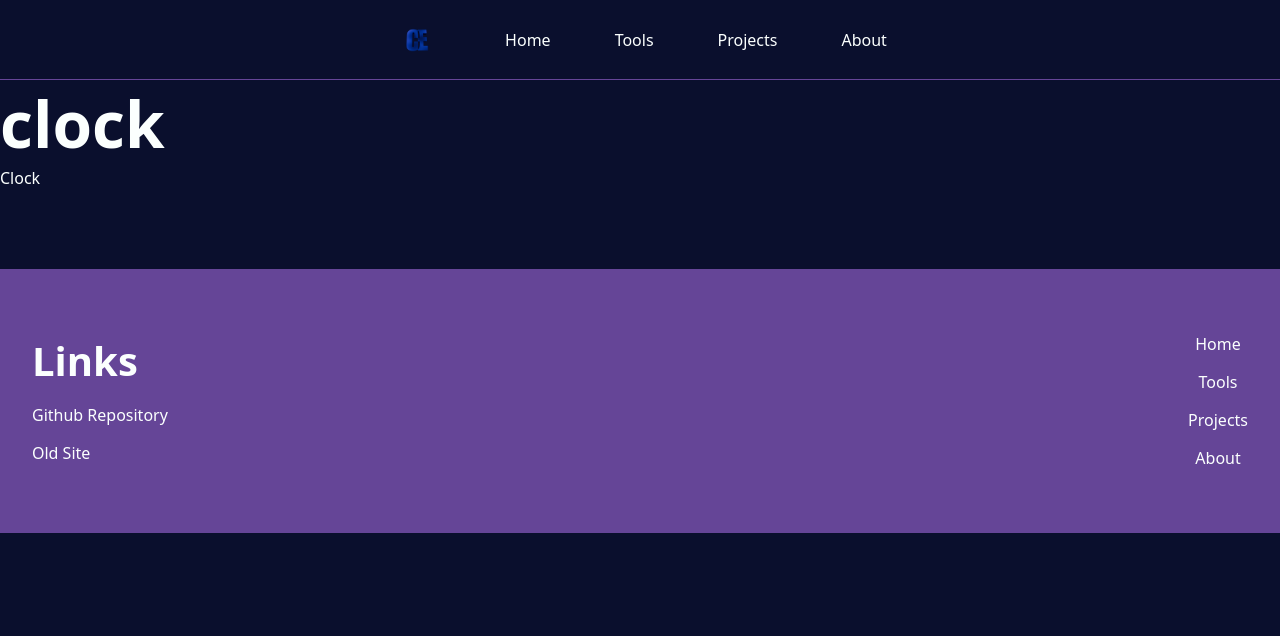
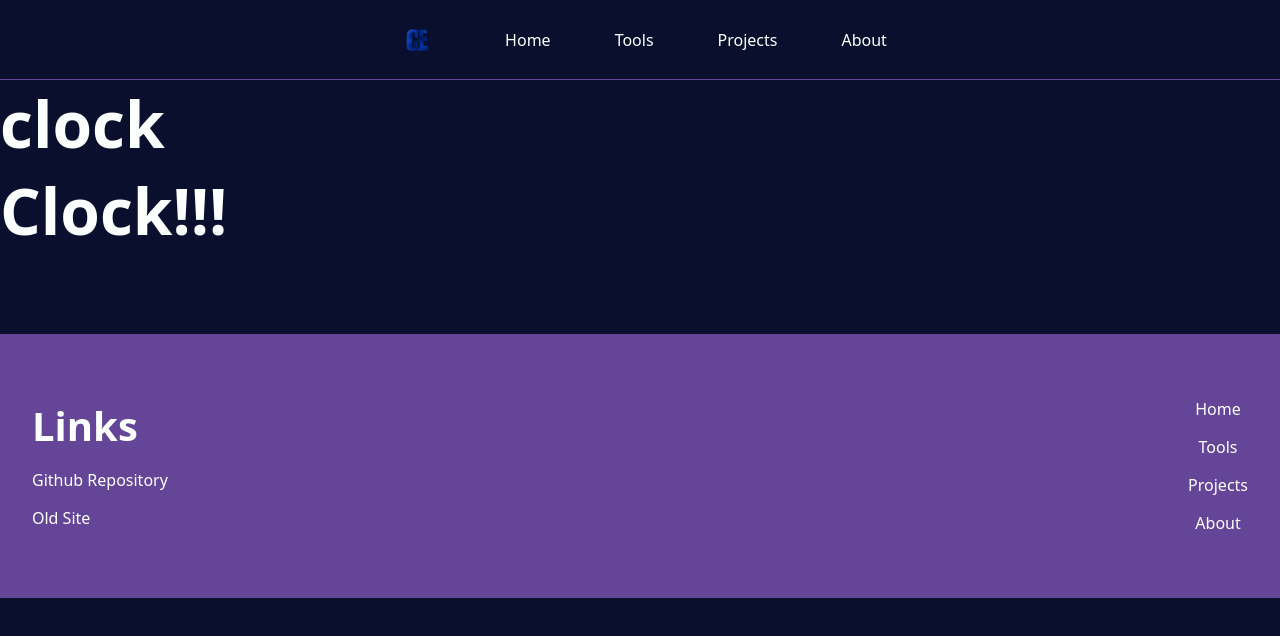
Before and after one commit to coopericksen/website, a React (Vite) app: page /tools/clock in a window 1280 px wide. Shown: the top 636 px of the page. Built offline with nearby package versions, Linux system fonts and the light colour scheme.

Commit message:
Setup page components for tools

```diff
--- a/src/components/Card.tsx
+++ b/src/components/Card.tsx
@@ -1,7 +1,6 @@
 import { type Project } from "../types/types";
 
 import '../styles/Card.css';
-import { a } from "motion/react-client";
 
 function Card(props: Project) {
     return (
--- a/src/data/tools.ts
+++ b/src/data/tools.ts
@@ -1,12 +1,17 @@
+import Clock from '../pages/tools/Clock';
+import TimeCounter from '../pages/tools/TimeCounter';
+
 export default [
     {
         title: "Clock",
         description: "A tool for tracking time's gradual march.",
-        href: "/tools/clock"
+        href: "/tools/clock",
+        component: Clock
     },
     {
         title: "Time Counter",
         description: "A tool for creating countdowns to and from events.",
-        href: "/tools/time-counter"
+        href: "/tools/time-counter",
+        component: TimeCounter
     }
 ];
--- a/src/pages/ToolPage.tsx
+++ b/src/pages/ToolPage.tsx
@@ -19,12 +19,14 @@ function ProjectPage() {
         );
     }
 
+    const Page = tool.component;
+
     return (
         <>
             <Nav />
 
             <h1>{toolId}</h1>
-            <p>{tool.title}</p>
+            <Page />
 
             <Footer />
         </>
--- /dev/null
+++ b/src/pages/tools/Clock.tsx
@@ -0,0 +1,9 @@
+function Clock() {
+    return (
+        <>
+            <h1>Clock!!!</h1>
+        </>
+    )
+}
+
+export default Clock;
--- /dev/null
+++ b/src/pages/tools/TimeCounter.tsx
@@ -0,0 +1,9 @@
+function TimeCounter() {
+    return (
+        <>
+            <h1>Time Counter!!!</h1>
+        </>
+    )
+}
+
+export default TimeCounter;
--- a/src/styles/App.css
+++ b/src/styles/App.css
@@ -61,3 +61,9 @@ a {
 
     margin-inline: 4rem;
 }
+
+@media (max-width: 600px) {
+    .card-grid {
+      margin-inline: auto;
+    }
+}
--- a/src/types/types.ts
+++ b/src/types/types.ts
@@ -2,4 +2,5 @@ export type Project = {
     title: string
     description: string
     href: string
+    component: React.ComponentType
 };
```
